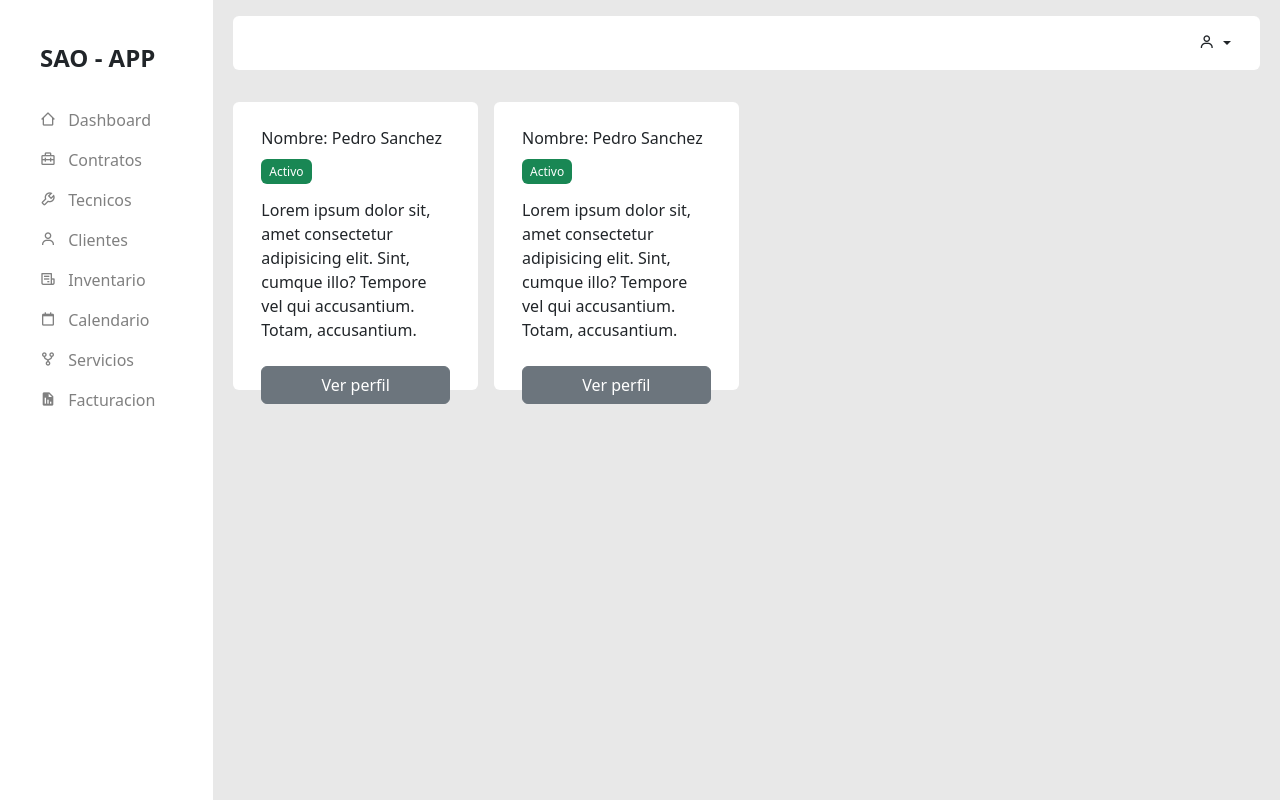
After one commit to LuisSalgadoAlz/SAO-APP, a PHP site: page /tecnicos.php in a window 1280 px wide. The commit adds this page. Run offline with PHP 8.4, Linux system fonts and the light colour scheme.

Commit message:
vista tecnicos

```diff
--- a/css/main.css
+++ b/css/main.css
@@ -1,25 +1,25 @@
-::root{
+::root {
   --bg-color: gray;
 }
 
-div.nav-container{
+div.nav-container {
   background: white;
   height: 100vh;
 }
 
-div.body-container{
+div.body-container {
   height: 100vh;
   background: rgba(128, 128, 128, 0.185);
 }
 
-ul.menu{
+ul.menu {
   display: list-item;
   text-decoration: none;
   list-style: none;
-    padding-left: 0!important;
+  padding-left: 0 !important;
 }
 
-ul.menu li a{
+ul.menu li a {
   text-decoration: none;
   color: gray;
 }
@@ -42,7 +42,11 @@ ul.menu li a{
   border-radius: 4px; /* Borde redondeado del fondo de la barra */
 }
 
-span.subtitle-contratos{
-    color: grey!important;
+span.subtitle-contratos {
+  color: grey !important;
   font-size: 0.9rem;
 }
+
+span.text-minimal {
+  font-size: 0.75rem !important;
+}
--- a/nav-lateral.php
+++ b/nav-lateral.php
@@ -16,7 +16,7 @@
       </a>
     </li>
     <li class="menu-item px-3 d-flex">
-      <a href="">
+      <a href="./tecnicos.php">
         <i class='bx bx-wrench me-2'></i>
         Tecnicos
       </a>
--- a/php/components/body-clients.php
+++ b/php/components/body-clients.php
@@ -12,7 +12,8 @@
             </div>
             <div class="col-6">
               <div class="input-group mb-3">
-                                <input type="text" class="form-control" placeholder="Recipient's username" aria-label="Recipient's username" aria-describedby="button-addon2">
+                <input type="text" class="form-control" placeholder="Recipient's username"
+                  aria-label="Recipient's username" aria-describedby="button-addon2">
                 <button class="btn btn-outline-secondary" type="button" id="button-addon2">
                   <i class='bx bx-search'></i>
                 </button>
@@ -147,7 +148,7 @@
           </div>
           <div class="row mt-3">
             <div class="col">
-                            <span>Estado: <button class="btn btn-success btn-sm ms-6">activo</button></span>
+              <button class="btn btn-success btn-sm ms-6 w-100">activo</button>
             </div>
           </div>
         </div>
--- a/php/components/body-paquetes.php
+++ b/php/components/body-paquetes.php
@@ -89,7 +89,7 @@
             </div>
           </div>
           <div class="row">
-            <div class="col-12 overflow-auto" style="max-height: 395px;">
+            <div class="col-12 overflow-auto" style="max-height: 405px;">
               <table class="table table-hover bordered">
                 <thead class="table-light">
                   <tr>
@@ -207,7 +207,8 @@
       <div class="modal-body">
         <div class="mb-3">
           <label for="exampleFormControlInput1" class="form-label">Cliente</label>
-                    <input type="text" class="form-control form-control-sm" id="exampleFormControlInput1" placeholder="Juan Perez">
+          <input type="text" class="form-control form-control-sm" id="exampleFormControlInput1"
+            placeholder="Juan Perez">
         </div>
         <div class="mb-3">
           <label for="exampleFormControlInput1" class="form-label">Paquete</label>
--- /dev/null
+++ b/php/components/body-tecnicos.php
@@ -0,0 +1,62 @@
+<div class="container">
+  <?php
+    include('header.php');
+  ?>
+  <div class="row mt-3">
+    <div class="col-3 p-2">
+      <div class="col bg-white rounded p-2" style="height:18rem">
+        <div class="container">
+          <div class="row mt-3 px-2">
+            <div class="col">
+              <span class="d-block mb-2 fs-6 fw-medium">
+                Nombre: Pedro Sanchez
+              </span>
+              <span class="py-1 px-2 bg-success text-white rounded text-minimal">Activo</span>
+            </div>
+          </div>
+          <div class="row mt-3 px-2">
+            <div class="col">
+              <span class="d-block mb-2 fs-6 fw-medium">
+                Lorem ipsum dolor sit, amet consectetur adipisicing elit. Sint, cumque illo? Tempore vel qui
+                accusantium. Totam, accusantium.
+              </span>
+            </div>
+          </div>
+          <div class="row mt-3 px-2">
+            <div class="col">
+              <button class="w-100 btn btn-secondary">Ver perfil</button>
+            </div>
+          </div>
+        </div>
+      </div>
+    </div>
+    <div class="col-3 p-2">
+      <div class="col bg-white rounded p-2" style="height:18rem">
+        <div class="container">
+          <div class="row mt-3 px-2">
+            <div class="col">
+              <span class="d-block mb-2 fs-6 fw-medium">
+                Nombre: Pedro Sanchez
+              </span>
+              <span class="py-1 px-2 bg-success text-white rounded text-minimal">Activo</span>
+            </div>
+          </div>
+          <div class="row mt-3 px-2">
+            <div class="col">
+              <span class="d-block mb-2 fs-6 fw-medium">
+                Lorem ipsum dolor sit, amet consectetur adipisicing elit. Sint, cumque illo? Tempore vel qui
+                accusantium. Totam, accusantium.
+              </span>
+            </div>
+          </div>
+          <div class="row mt-3 px-2">
+            <div class="col">
+              <button class="w-100 btn btn-secondary">Ver perfil</button>
+            </div>
+          </div>
+        </div>
+      </div>
+    </div>
+
+  </div>
+</div>
--- /dev/null
+++ b/tecnicos.php
@@ -0,0 +1,33 @@
+<!DOCTYPE html>
+<html lang="en">
+
+<head>
+  <meta charset="UTF-8">
+  <meta name="viewport" content="width=device-width, initial-scale=1.0">
+  <title>SAO - APP</title>
+  <link href="https://cdn.jsdelivr.net/npm/bootstrap@5.3.0/dist/css/bootstrap.min.css" rel="stylesheet"
+    integrity="sha384-9ndCyUaIbzAi2FUVXJi0CjmCapSmO7SnpJef0486qhLnuZ2cdeRhO02iuK6FUUVM" crossorigin="anonymous">
+  <link rel="stylesheet" href="css/main.css">
+  <link href='https://unpkg.com/boxicons@2.1.4/css/boxicons.min.css' rel='stylesheet'>
+  <script src="https://cdn.jsdelivr.net/npm/chart.js"></script>
+</head>
+
+<body>
+  <div class="container-fluid">
+    <div class="row">
+      <?php
+          include('./nav-lateral.php');
+        ?>
+      <div class="col-10 body-container overflow-auto">
+        <?php
+          include('./php/components/body-tecnicos.php');
+        ?>
+      </div>
+    </div>
+  </div>
+  <script src="./js/graph.js"></script>
+</body>
+<script src="https://cdn.jsdelivr.net/npm/bootstrap@5.3.0/dist/js/bootstrap.bundle.min.js"
+  integrity="sha384-geWF76RCwLtnZ8qwWowPQNguL3RmwHVBC9FhGdlKrxdiJJigb/j/68SIy3Te4Bkz" crossorigin="anonymous"></script>
+
+</html>
```
Also changed, not shown: tenicos.php (deleted). Lines whose indentation alone changed are shown as unchanged.
